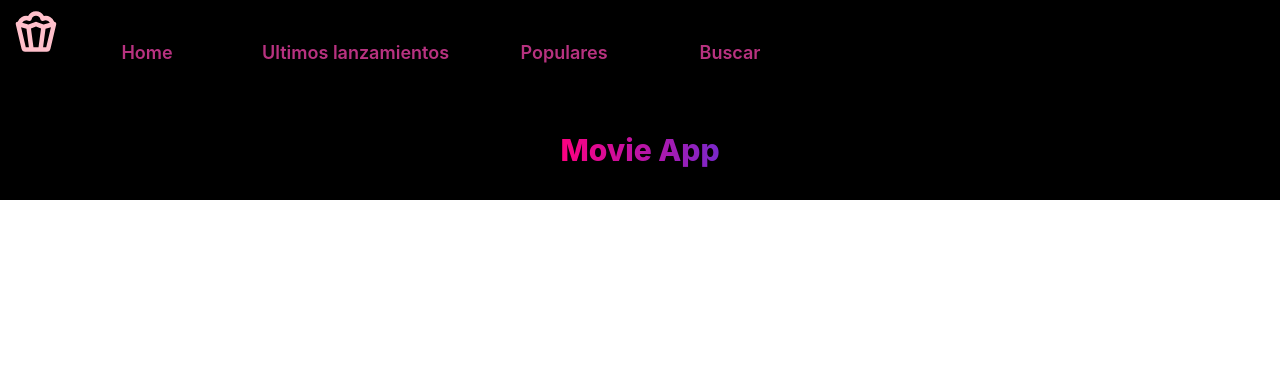
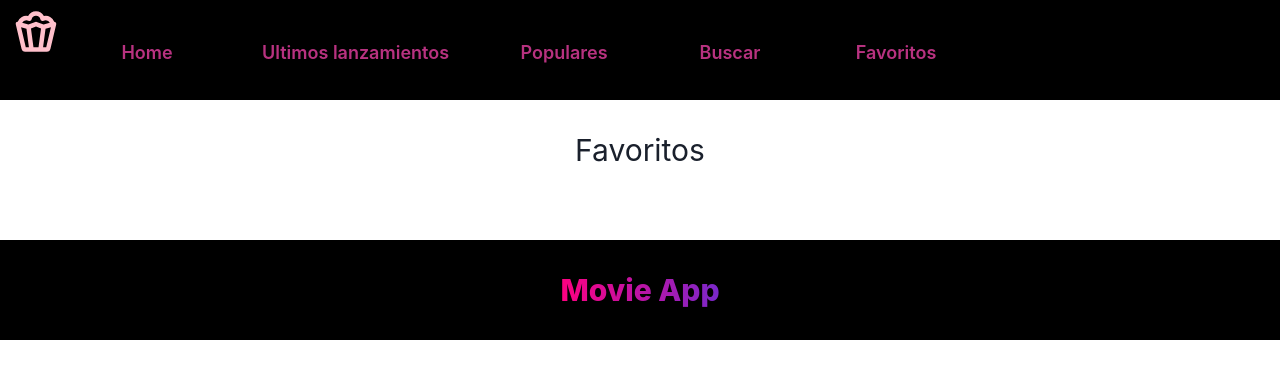
Before and after one commit to Lorena252/peliculas-react, a React (Vite) app: page /Favoritos in a window 1280 px wide. Shown: the top 378 px of the page. Built offline with nearby package versions, Linux system fonts and the light colour scheme.

Commit message:
added route and styles to favorites

```diff
--- a/src/App.jsx
+++ b/src/App.jsx
@@ -8,6 +8,7 @@ import Home from "./components/Home";
 import Footer from "./components/Footer";
 import DetailMovie from "./components/DetailMovie";
 import FavoritesContextProvider from "./context/FavoritesContext";
+import Favorites from "./components/Favorites";
 
 function App() {
 
@@ -25,6 +26,7 @@ function App() {
         <Route path="/buscar" element={<Search/>}/>
         <Route path="/buscar/:value" element={<Search/>}/>
         <Route path="/detail/:id" element={<DetailMovie fetch="id"/>} />
+        <Route path="/Favoritos" element={<Favorites/>} />
       </Routes>
       <Footer />
     </BrowserRouter>
--- a/src/components/Favorites.jsx
+++ b/src/components/Favorites.jsx
@@ -1,12 +1,23 @@
+import React from "react";
+import { Center, Text, Box, Flex, Wrap, Card } from "@chakra-ui/react";
 
-
-export default function Favorites (){
-    return(
-        <>
-
-
-
-
-        </>
-    )
+export default function Favorites() {
+  return (
+    <>
+      <Box>
+        <Box>
+          <Center h="100px">
+            <Text fontSize="3xl">Favoritos</Text>
+          </Center>
+          <Center>
+            <Box m="20px">
+              <Flex>
+                <Wrap></Wrap>
+              </Flex>
+            </Box>
+          </Center>
+        </Box>
+      </Box>
+    </>
+  );
 }
--- a/src/components/Header.jsx
+++ b/src/components/Header.jsx
@@ -52,6 +52,20 @@ export default function Header() {
       >
         Buscar
       </Button>
+
+      <Button
+        onClick={() => navigate("/favoritos")}
+        m="2"
+        w="150px"
+        size="lg"
+        h="90px"
+        colorScheme="pink"
+        variant="ghost"
+      >
+        Favoritos
+      </Button>
+
+
     </Box>
   );
 }
```
